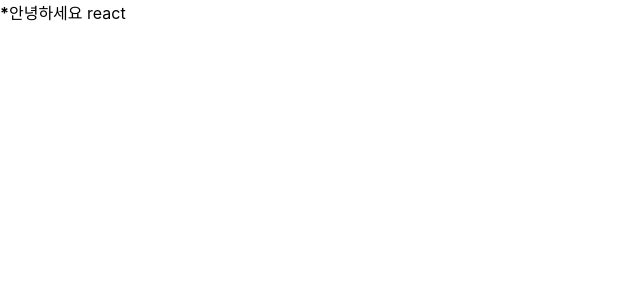
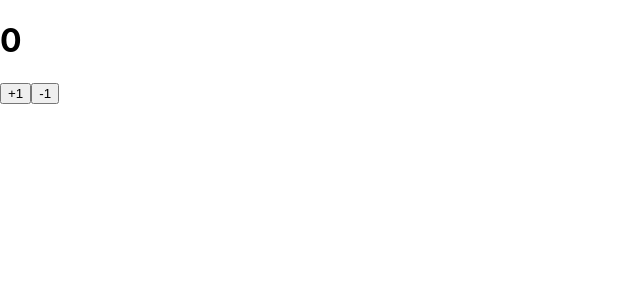
Before and after one commit to ww8007/React-Study, a React (Create React App) app in the folder begin-react/: page / in a window 1280 px wide. Shown: the top 300 px of the page, without its empty margins (0-640 px from the left). Built offline with nearby package versions, Linux system fonts and the light colour scheme.

Commit message:
Change things

```diff
--- a/begin-react/src/index.js
+++ b/begin-react/src/index.js
@@ -4,12 +4,13 @@
 import App from './App';
 import reportWebVitals from './reportWebVitals';
 import Hello from './Hello';
+import Counter from './Counter_reducer';
 
 // import Counter_reducer from './Counter_reducer';
 
 ReactDOM.render(
   <React.StrictMode>
-    <Hello name="react" isSpecial="true" />
+    <Counter />
   </React.StrictMode>,
   document.getElementById('root'),
 );
```
